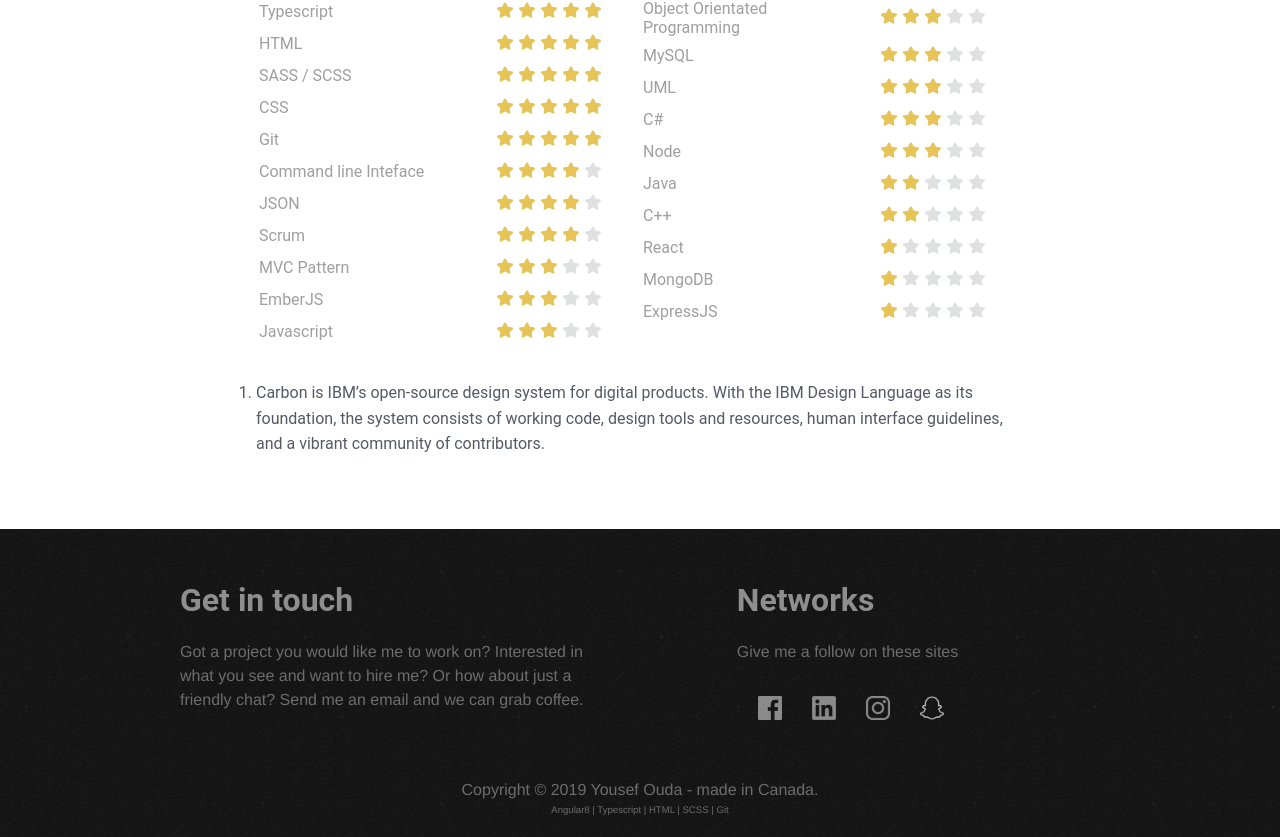
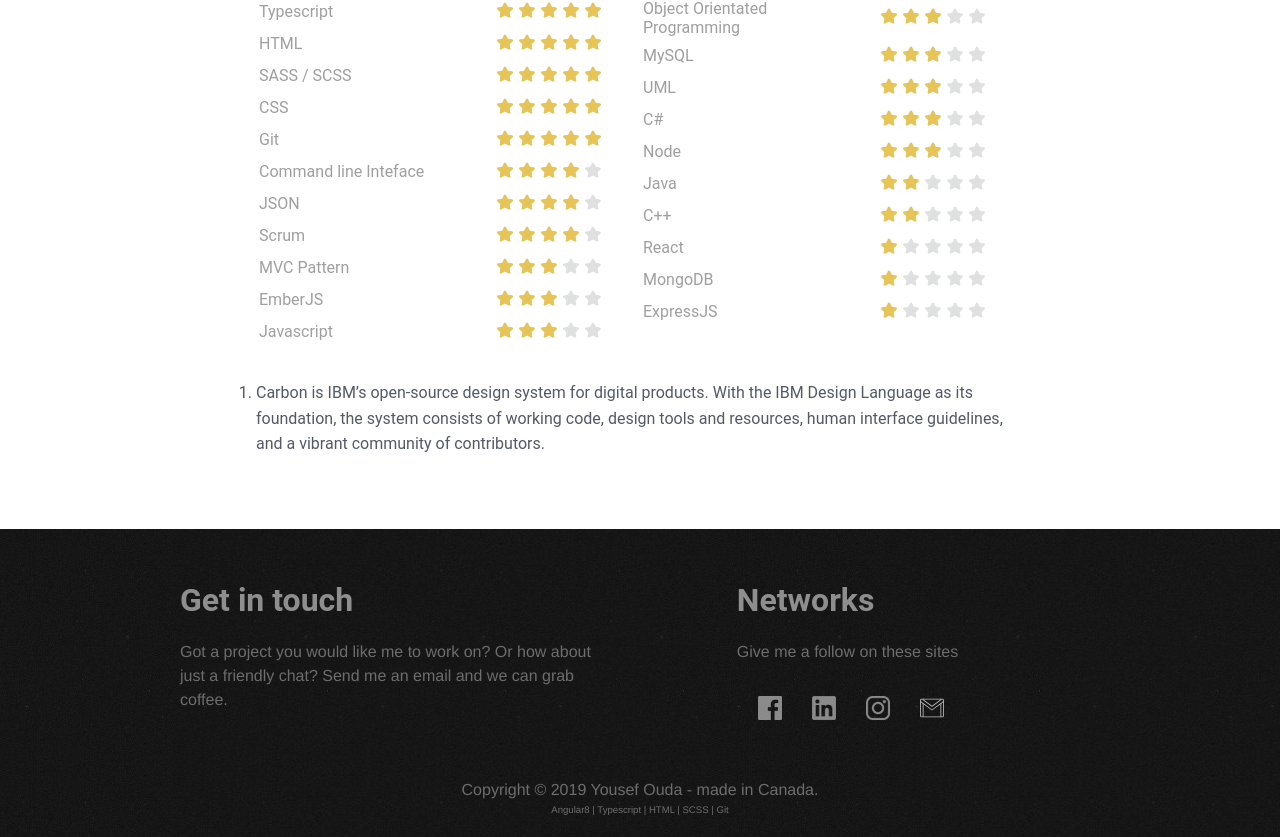
Before and after one commit to youda97/my-website, an Angular app: page / in a window 1280 px wide. Shown: the part 5858-6695 px from the top of the page. Built offline with nearby package versions, Linux system fonts and the light colour scheme.

Commit message:
Add email network

```diff
--- a/src/app/contact-info/contact-info.component.html
+++ b/src/app/contact-info/contact-info.component.html
@@ -6,7 +6,7 @@
 					<div class="article artc1">
 						<h2>Get in touch</h2>
 						<p>
-							Got a project you would like me to work on? Interested in what you see and want to hire me? Or how about just a friendly chat? Send me an email and we can grab coffee.
+							Got a project you would like me to work on? Or how about just a friendly chat? Send me an email and we can grab coffee.
 						</p>
 					</div>
 				</article>
@@ -18,7 +18,7 @@
 							<a href="https://www.facebook.com/yousef.ouda.31" target="_blank" class="facebook_button w-button"></a>
 							<a href="https://www.linkedin.com/in/yousef-ouda/" target="_blank" class="linkedin_button w-button"></a>
 							<a href="https://www.instagram.com/y_ouda97" target="_blank" class="instagram_button w-button"></a>
-							<a href="https://www.snapchat.com/add/ouda.y" target="_blank" class="snapshat_button w-button"></a>
+							<a href="mailto:ouda.yousef@gmail.com?subject=Website%20Inquiry" target="_blank" class="email_button w-button"></a>
 						</div>
 					</div>
 				</article>
--- a/src/app/contact-info/contact-info.component.scss
+++ b/src/app/contact-info/contact-info.component.scss
@@ -142,6 +142,17 @@ a:hover {
 			opacity: 1;
 		}
 	}
+
+	.email_button {
+		background-image: url(../../assets/img/email-temp.svg);
+		opacity: 0.7;
+
+		&:hover {
+			filter: none;
+			background-image: url(../../assets/img/email.svg);
+			opacity: 1;
+		}
+	}
 }
 
 
```
Also changed, not shown: src/assets/img/email-temp.svg (added), src/assets/img/email.svg (added).
